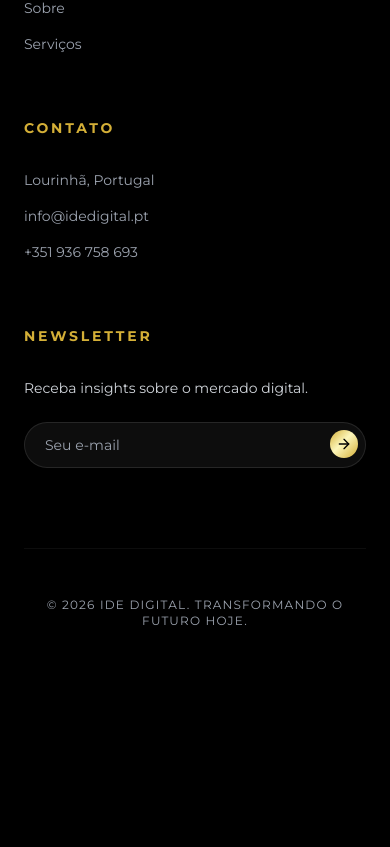
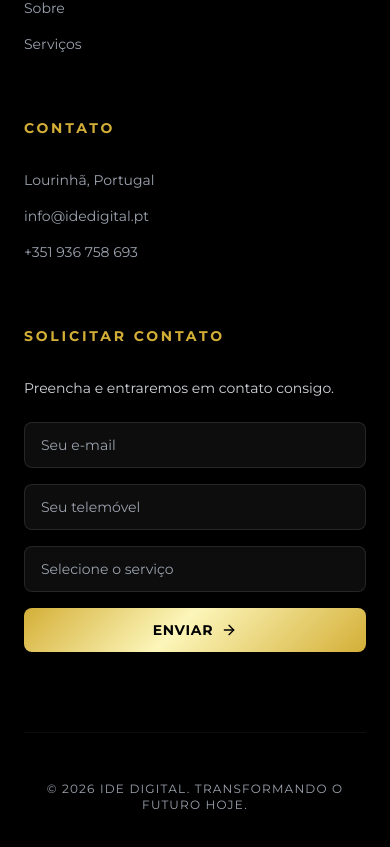
Before and after one commit to viniciussilva1-rgb/IDEdigital, a React (Vite) app: page / in a window 390 px wide. Shown: the part 8296-9143 px from the top of the page. Before the commit the page ends 8973 px from the top, so only its background shows below. Built offline with nearby package versions, Linux system fonts and the light colour scheme.

Commit message:
Botao Falar com Especialista funcional + Formulario de contato no rodape

```diff
--- a/App.tsx
+++ b/App.tsx
@@ -106,7 +106,9 @@
           {navLinks.map(link => (
             <a key={link.name} href={link.href} className="text-xs font-semibold uppercase tracking-widest hover:text-[#d4af37] transition-colors">{link.name}</a>
           ))}
-          <GoldButton variant="outline" className="px-6 py-2.5 text-[10px]">Falar com Especialista</GoldButton>
+          <a href="https://wa.me/351936758693?text=Ol%C3%A1!%20Gostaria%20de%20falar%20com%20um%20especialista%20da%20IDE%20Digital." target="_blank" rel="noopener noreferrer">
+            <GoldButton variant="outline" className="px-6 py-2.5 text-[10px]">Falar com Especialista</GoldButton>
+          </a>
         </div>
 
         {/* Mobile Toggle */}
@@ -121,7 +123,9 @@
           {navLinks.map(link => (
             <a key={link.name} href={link.href} onClick={() => setIsOpen(false)} className="text-lg font-medium border-b border-white/10 pb-2">{link.name}</a>
           ))}
-          <GoldButton className="w-full">WhatsApp</GoldButton>
+          <a href="https://wa.me/351936758693?text=Ol%C3%A1!%20Gostaria%20de%20falar%20com%20um%20especialista%20da%20IDE%20Digital." target="_blank" rel="noopener noreferrer" className="w-full">
+            <GoldButton className="w-full">Falar com Especialista</GoldButton>
+          </a>
         </div>
       )}
     </nav>
@@ -355,13 +359,43 @@
           </ul>
         </div>
 
-        <div>
-          <h4 className="font-bold text-sm uppercase tracking-[0.2em] mb-8 text-[#d4af37]">Newsletter</h4>
-          <p className="text-gray-300 text-sm mb-6 font-medium">Receba insights sobre o mercado digital.</p>
-          <div className="relative">
-            <input type="email" placeholder="Seu e-mail" className="w-full bg-white/5 border border-white/10 rounded-full py-3 px-5 text-sm focus:outline-none focus:border-[#d4af37] transition-all" />
-            <button className="absolute right-2 top-2 bg-gold-gradient text-black p-1.5 rounded-full"><ArrowRight size={16} /></button>
-          </div>
+        <div className="col-span-1 md:col-span-1">
+          <h4 className="font-bold text-sm uppercase tracking-[0.2em] mb-8 text-[#d4af37]">Solicitar Contato</h4>
+          <p className="text-gray-300 text-sm mb-6 font-medium">Preencha e entraremos em contato consigo.</p>
+          <form className="space-y-4" onSubmit={(e) => { e.preventDefault(); const form = e.target as HTMLFormElement; const email = (form.elements.namedItem('email') as HTMLInputElement).value; const phone = (form.elements.namedItem('phone') as HTMLInputElement).value; const service = (form.elements.namedItem('service') as HTMLSelectElement).value; window.open(`https://wa.me/351936758693?text=Ol%C3%A1!%20Gostaria%20de%20solicitar%20um%20contato.%0A%0AEmail:%20${encodeURIComponent(email)}%0ATelemovel:%20${encodeURIComponent(phone)}%0AServi%C3%A7o:%20${encodeURIComponent(service)}`, '_blank'); }}>
+            <input
+              type="email"
+              name="email"
+              placeholder="Seu e-mail"
+              required
+              className="w-full bg-white/5 border border-white/10 rounded-lg py-3 px-4 text-sm focus:outline-none focus:border-[#d4af37] transition-all"
+            />
+            <input
+              type="tel"
+              name="phone"
+              placeholder="Seu telemóvel"
+              required
+              className="w-full bg-white/5 border border-white/10 rounded-lg py-3 px-4 text-sm focus:outline-none focus:border-[#d4af37] transition-all"
+            />
+            <select
+              name="service"
+              required
+              className="w-full bg-white/5 border border-white/10 rounded-lg py-3 px-4 text-sm focus:outline-none focus:border-[#d4af37] transition-all text-gray-400 appearance-none cursor-pointer"
+            >
+              <option value="" disabled selected>Selecione o serviço</option>
+              <option value="Criação de Site">Criação de Site</option>
+              <option value="SEO e Otimização">SEO e Otimização</option>
+              <option value="Gestão de Redes Sociais">Gestão de Redes Sociais</option>
+              <option value="Marketing Digital">Marketing Digital</option>
+              <option value="Outro">Outro</option>
+            </select>
+            <button
+              type="submit"
+              className="w-full bg-gold-gradient text-black py-3 px-4 rounded-lg font-bold text-sm uppercase tracking-wider hover:brightness-110 transition-all flex items-center justify-center gap-2"
+            >
+              Enviar <ArrowRight size={16} />
+            </button>
+          </form>
         </div>
       </div>
 
```
